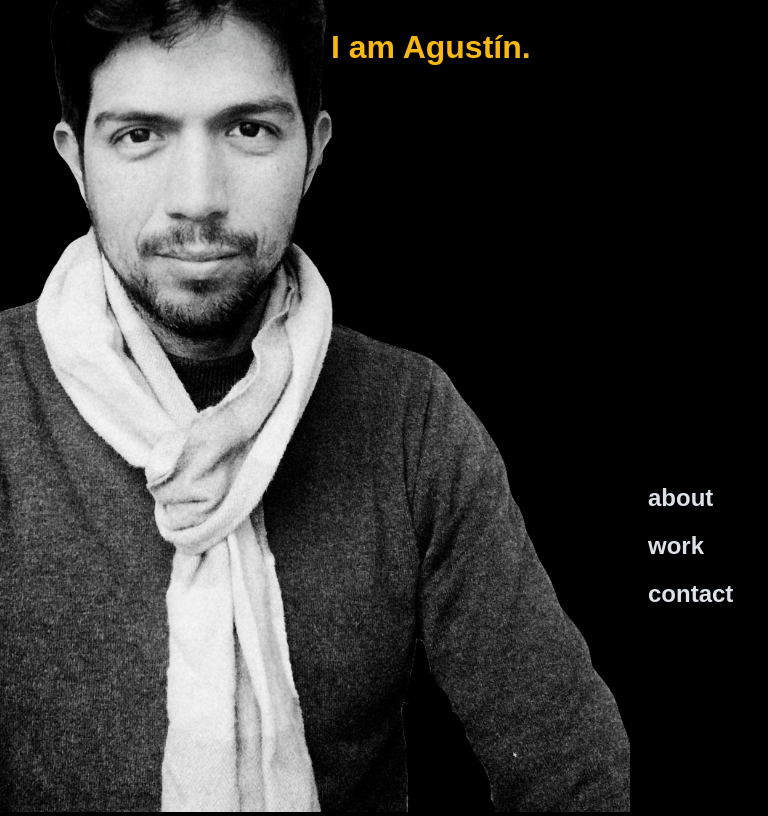
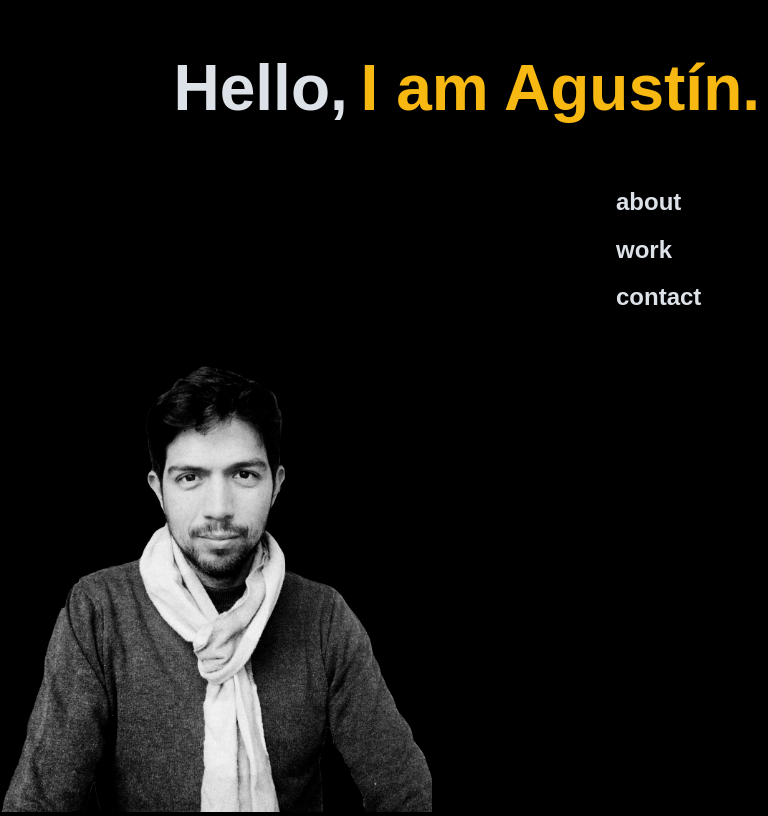
Before and after one commit to agustinZavalaAguilar/portfolio3-wp, a PHP site: page / in a window 768 px wide. Run offline with PHP 8.4, Linux system fonts and the light colour scheme.

Commit message:
Main page, tablet view styling

```diff
--- a/css/style.css
+++ b/css/style.css
@@ -28,7 +28,7 @@ body {
     color: rgb(247, 185, 17);
 }
 
-@media  (min-width: 330px) and (max-width: 481px) {
+@media  (min-width: 330px) and (max-width: 750px) {
 
     .intro {
         flex-flow: column;
@@ -51,6 +51,18 @@ body {
         margin-top: 0;
     }
 
+}
+
+@media  (min-width: 751px) and (max-width: 999px) {
+
+    h1 {
+        font-size: 4rem;
+    }
+
+    .intro {
+        justify-content: right;
+        z-index: 1;
+    }
 }
 
 @media (min-width: 1000px) {
@@ -109,6 +121,16 @@ h2:hover {
     }
 }
 
+@media (min-width: 482px) and (max-width:999px) {
+
+    nav {
+        display: flex;
+        justify-content: right;
+        margin-right: 2em;
+        margin-top: 0;
+    }
+}
+
 @media (min-width: 1000px) {
 
     nav {
@@ -147,6 +169,18 @@ img {
     }
 }
 
+@media (min-width:482px) and (max-width: 999px) {
+
+    .container {
+        width: 90%;
+        left: 0;
+    }
+
+    img {
+        max-width: 27em;
+    }
+}
+
 @media (min-width: 1000px){
 
     .container {
```
